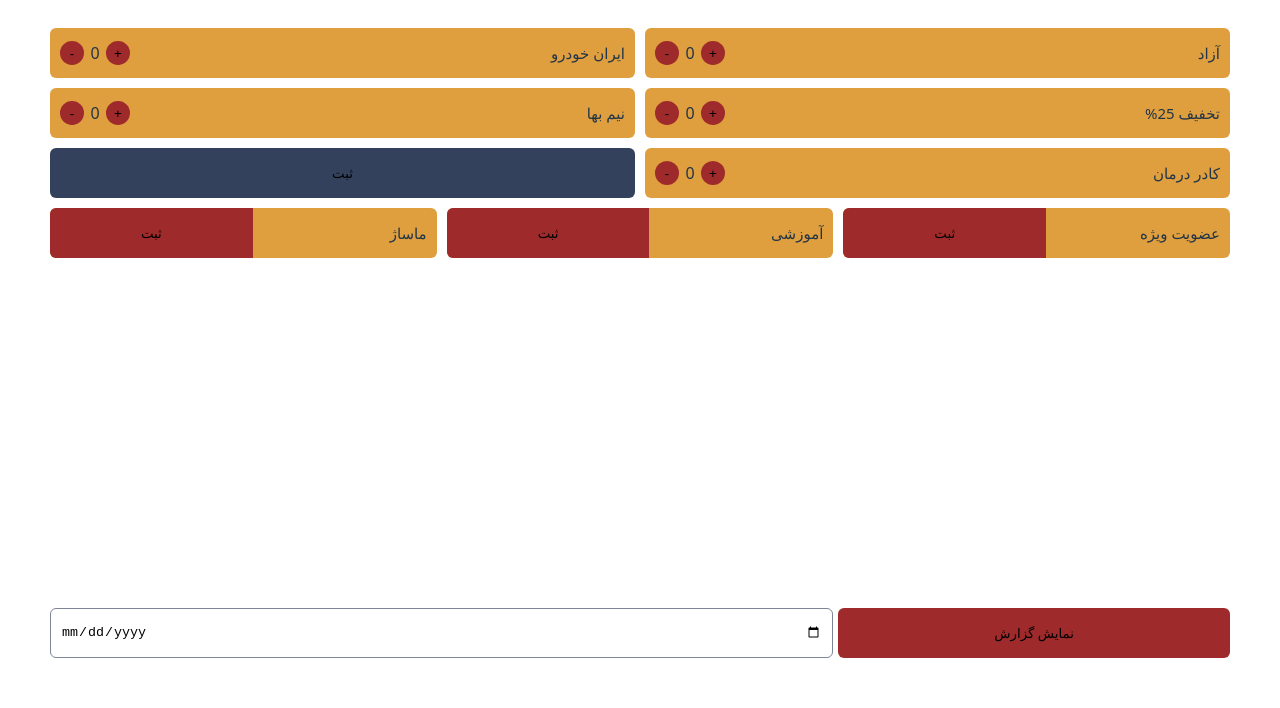
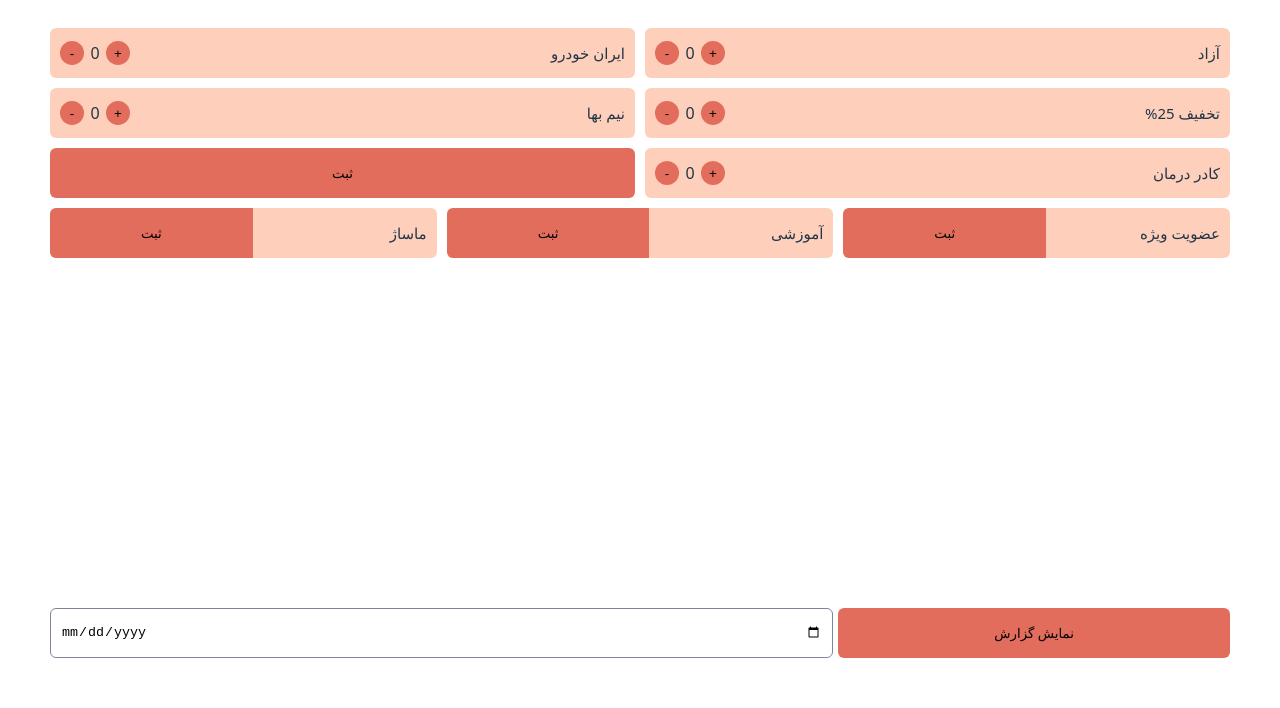
Before and after one commit to alikouhfar/simplified-accountant, a website built with Vite: page index.html in a window 1280 px wide. Shown: the part 92-800 px from the top of the page. Built offline with nearby package versions, Linux system fonts and the light colour scheme; a web font is replaced by a local one.

Commit message:
changed ligh mode colors

```diff
--- a/src/styles/style.css
+++ b/src/styles/style.css
@@ -40,14 +40,8 @@
   color: rgba(255, 255, 255, 0.87);
   background-color: #242424;
 
-  font-synthesis: none;
-  text-rendering: optimizeLegibility;
-  -webkit-font-smoothing: antialiased;
-  -moz-osx-font-smoothing: grayscale;
-  -webkit-text-size-adjust: 100%;
-
-  --color-light-primary: #e09f3e;
-  --color-light-secondary: #9e2a2b;
+  --color-light-primary: #fed0bb;
+  --color-light-secondary: #e26d5c;
   --color-dark-primary: #7d8597;
   --color-dark-secondary: #33415c;
 }
@@ -373,14 +367,9 @@ aside {
     background: var(--color-light-primary);
   }
 
-  .operation {
-    background: var(--color-light-secondary);
-  }
-
-  .ticket__submit {
-    background: var(--color-light-secondary);
-  }
-
+  .operation,
+  .tickets__submit,
+  .ticket__submit,
   .report {
     background: var(--color-light-secondary);
   }
```
